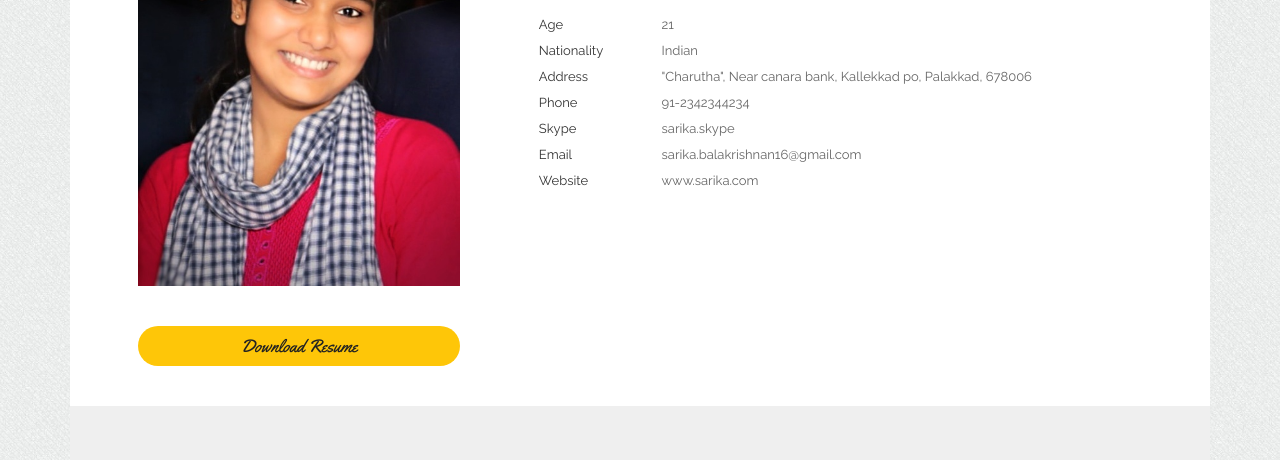
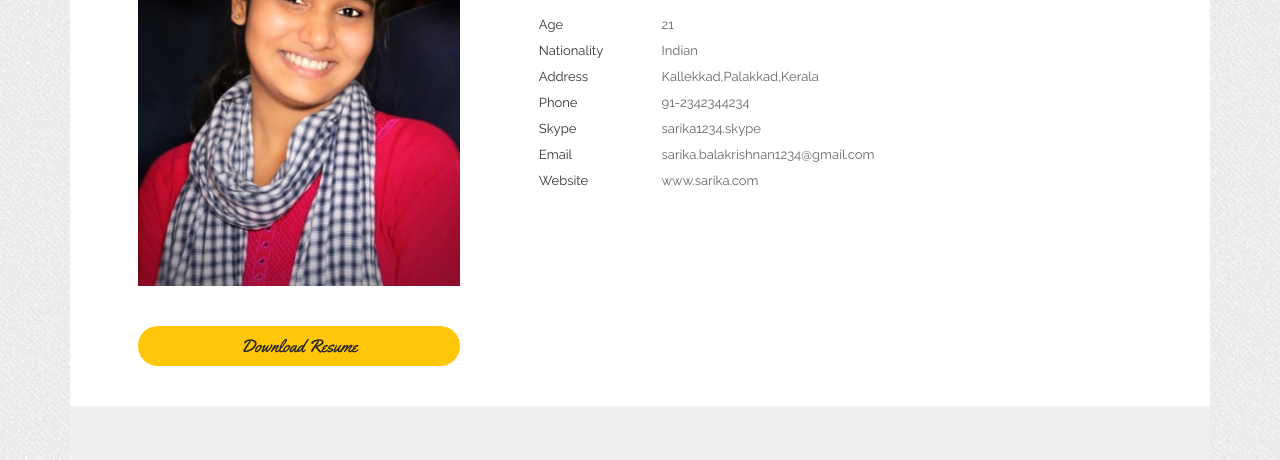
Before and after one commit to SARIKAMB/SARIKAMB.github.io, a plain HTML site: page index.html in a window 1280 px wide. Shown: the part 315-775 px from the top of the page. Drawn offline with Linux system fonts and the light colour scheme; some packages are replaced by stand-ins of ours.

Commit message:
Update index.html

```diff
--- a/index.html
+++ b/index.html
@@ -106,10 +106,10 @@
                                     <ul>
                                         <li><a href="#">21</a></li>
                                         <li><a href="#">Indian</a></li>
-                                        <li><a href="#">"Charutha", Near canara bank, Kallekkad po, Palakkad, 678006</a></li>
+                                        <li><a href="#">Kallekkad,Palakkad,Kerala</a></li>
                                         <li><a href="#">91-2342344234</a></li>
-                                        <li><a href="#">sarika.skype</a></li>
-                                        <li><a href="#">sarika.balakrishnan16@gmail.com</a></li>
+                                        <li><a href="#">sarika1234.skype</a></li>
+                                        <li><a href="#">sarika.balakrishnan1234@gmail.com</a></li>
                                         <li><a href="#">www.sarika.com</a></li>
                                     </ul>
                                 </div>
@@ -358,7 +358,7 @@ Coordinated Department Documentation works as a part of INVENTO'18(Tech Fest)</h
                                     </div>
                                     <div class="media-body">
                                         <h4>Address</h4>
-                                        <p>"CHARUTHA" near canara bank kallekkad po palakkad</p>
+                                        <p>kallekkad palakkad Kerala India</p>
                                     </div>
                                 </div>
                                 <div class="media">
@@ -367,7 +367,7 @@ Coordinated Department Documentation works as a part of INVENTO'18(Tech Fest)</h
                                     </div>
                                     <div class="media-body">
                                         <h4>Skype</h4>
-                                        <p>sarika.skype</p>
+                                        <p>sarika1234.skype</p>
                                     </div>
                                 </div>
                                 <div class="media">
@@ -376,7 +376,7 @@ Coordinated Department Documentation works as a part of INVENTO'18(Tech Fest)</h
                                     </div>
                                     <div class="media-body">
                                         <h4>Email</h4>
-                                        <p>sarika.balakrishnan16@gmail.com</p>
+                                        <p>sarika.balakrishnan1234@gmail.com</p>
                                     </div>
                                 </div>
                             </div>
```
